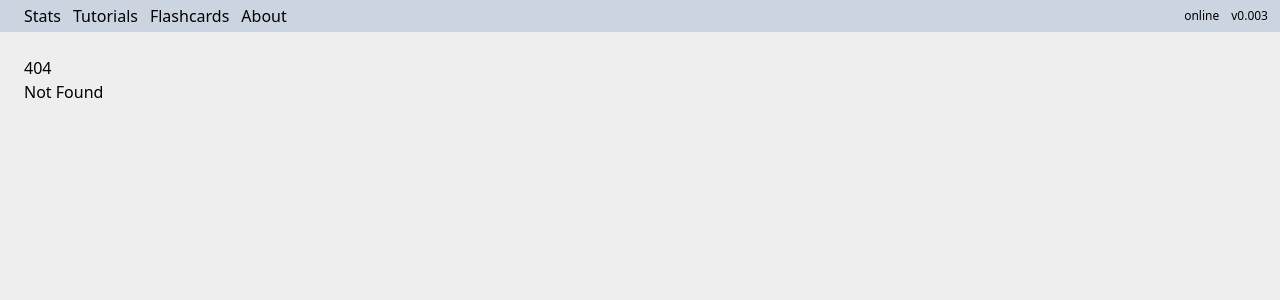
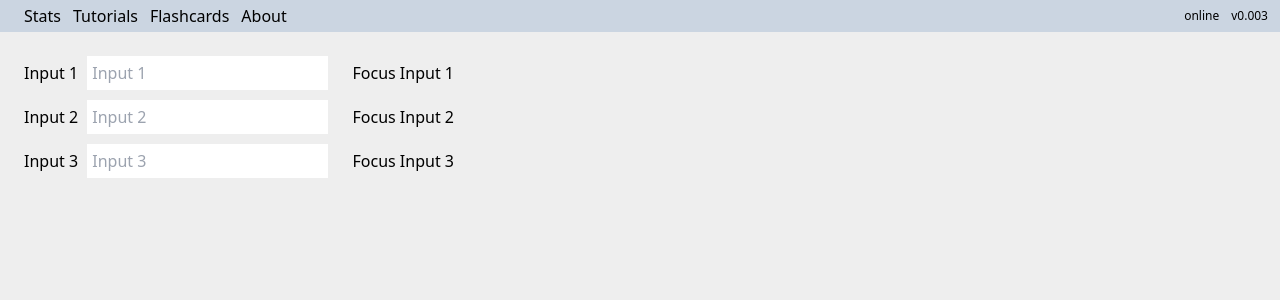
Before and after one commit to edwardtanguay/techlanglearn, a SvelteKit app: page /test-focus in a window 1280 px wide. Before the commit this address had no page. Shown: the top 300 px of the page. Built offline with nearby package versions, Linux system fonts and the light colour scheme.

Commit message:
focusing

```diff
--- a/src/db/dataModel.ts
+++ b/src/db/dataModel.ts
@@ -18,7 +18,9 @@ export const getFlashcards = (): Flashcard[] => {
 			back: sourceFlashcard.back,
 			whenCreated: sourceFlashcard.whenCreated,
 			extras: sourceFlashcard.extras,
-			isOpen: false
+			isOpen: false,
+			suppliedAnswer: 'nnn',
+			status: "showingFront"
 		};
 		flashcards.push(flashcard);
 	}
--- a/src/routes/flashcards/+page.svelte
+++ b/src/routes/flashcards/+page.svelte
@@ -5,30 +5,42 @@
 
 	const store = getStore();
 
+	let inputRefs: Record<number, HTMLInputElement | null> = {};
+
 	const maxShow = 10;
 
-	const handleToggleFlashcard = (flashcard: Flashcard) => {
-		flashcard.isOpen = !flashcard.isOpen;
-	}
+	const handleToggleFlashcard = (flashcard: Flashcard, index: number) => {
+		flashcard.status = 'answering';
+		setTimeout(() => {
+			inputRefs[index]?.focus();
+		}, 10);
+	};
 </script>
 
 <div class="area_flashcard">
 	<h2 class="mb-6 text-xl">{maxShow} of {store.flashcards.length} flashcards.</h2>
 
-	{#each store.flashcards.slice(0,maxShow) as flashcard}
+	{#each store.flashcards.slice(0, maxShow) as flashcard, index}
 		<div class="mb-6 w-fit">
 			<!-- svelte-ignore a11y_click_events_have_key_events -->
 			<!-- svelte-ignore a11y_no_static_element_interactions -->
-			<div on:click={() => handleToggleFlashcard(flashcard)} class={`cursor-pointer front rounded-t-md bg-slate-400 px-3 py-2 front-lang-${flashcard.language}`}>
+			<div
+				on:click={() => handleToggleFlashcard(flashcard, index)}
+				class={`front ${flashcard.status === 'showingFront' ? 'cursor-pointer' : ''} rounded-t-md bg-slate-400 px-3 py-2 front-lang-${flashcard.language}`}
+			>
 				{flashcard.front}
 			</div>
-			{#if flashcard.isOpen}
-			<div class={`back rounded-b-md bg-slate-500 px-3 py-2 back-lang-${flashcard.language}`}>
-				<p>{flashcard.back}</p>
-				{#if flashcard.extras !== ''}
-					<p class="text-sm italic text-gray-400">{flashcard.extras}</p>
-				{/if}
-			</div>
+			{#if flashcard.status !== 'showingFront'}
+				<div class={`back rounded-b-md bg-slate-500 px-3 py-2`}>
+					{#if flashcard.status !== 'answering'}
+						<p>{flashcard.back}</p>
+						{#if flashcard.extras !== ''}
+							<p class="text-sm italic text-gray-400">{flashcard.extras}</p>
+						{/if}
+					{:else}
+						<input bind:this={inputRefs[index]} />
+					{/if}
+				</div>
 			{/if}
 		</div>
 	{/each}
--- a/src/routes/flashcards/styles.scss
+++ b/src/routes/flashcards/styles.scss
@@ -16,6 +16,10 @@
 		border-left: 1px solid #bbb;
 		border-right: 1px solid #bbb;
 		border-bottom: 1px solid #bbb;
+
+		input {
+			border: 1px solid #ccc;
+		}
 	}
 
 	.back-lang-es {
--- /dev/null
+++ b/src/routes/test-focus/+page.svelte
@@ -0,0 +1,47 @@
+<script lang="ts">
+	interface Item {
+		id: number;
+		label: string;
+	}
+
+	let items: Item[] = [
+		{ id: 1, label: 'Input 1' },
+		{ id: 2, label: 'Input 2' },
+		{ id: 3, label: 'Input 3' }
+	];
+
+	let inputRefs: Record<number, HTMLInputElement | null> = {};
+
+	function focusInput(id: number) {
+		inputRefs[id]?.focus();
+	}
+</script>
+
+<div>
+	{#each items as item}
+		<div>
+			<label for={String(item.id)}>{item.label}</label>
+			<input id={String(item.id)} bind:this={inputRefs[item.id]} placeholder={item.label} />
+			<button on:click={() => focusInput(item.id)}>Focus {item.label}</button>
+		</div>
+	{/each}
+</div>
+
+<style>
+	div {
+		margin-bottom: 10px;
+	}
+
+	label {
+		margin-right: 5px;
+	}
+
+	input {
+		margin-right: 10px;
+		padding: 5px;
+	}
+
+	button {
+		padding: 5px 10px;
+	}
+</style>
--- a/src/types.ts
+++ b/src/types.ts
@@ -12,6 +12,8 @@ export const SourceFlashcardSchema = z.object({
 
 export type SourceFlashcard = z.infer<typeof SourceFlashcardSchema>;
 
+export type FlashcardStatus = 'showingFront' | 'answering' | 'correct' | 'incorrect';
+
 export type Flashcard = {
 	language: string;
 	front: string;
@@ -19,6 +21,8 @@ export type Flashcard = {
 	whenCreated: string;
 	extras: string;
 	isOpen: boolean;
+	suppliedAnswer: string;
+	status: FlashcardStatus;
 };
 
 export type TimeUnit = {
```
Also changed, not shown: static/data/general/courses.tts.txt.
